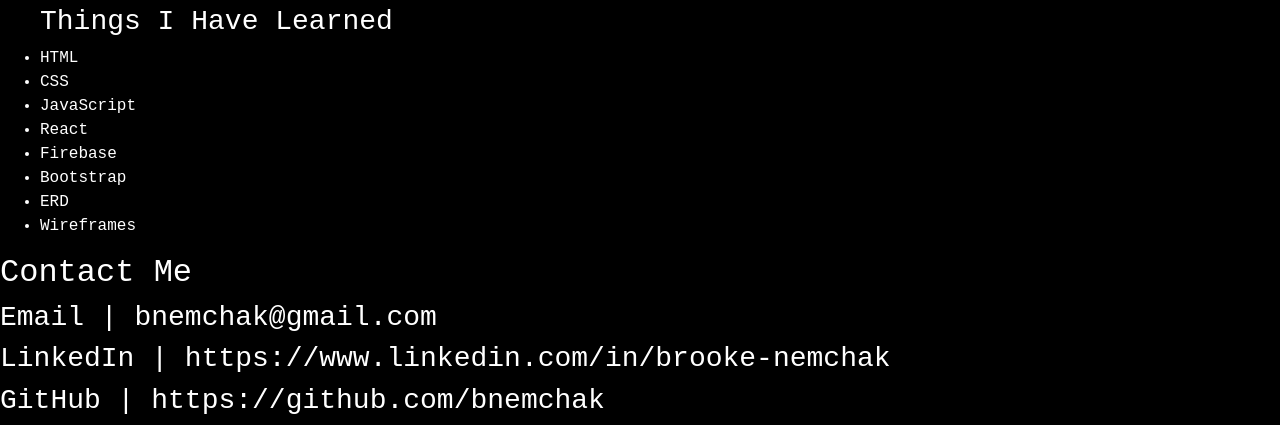
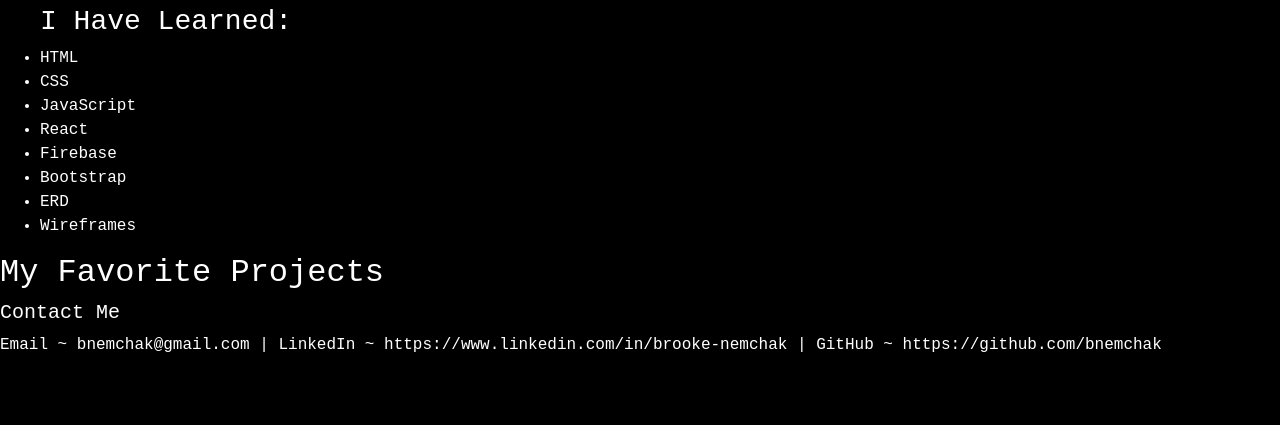
Before and after one commit to bnemchak/personal-bio-site, a website built with webpack: page src/index.html in a window 1280 px wide. Shown: the part 485-910 px from the top of the page. After the commit the page ends 858 px from the top, so only its background shows below. Built offline with nearby package versions, Linux system fonts and the light colour scheme; no server answers.

Commit message:
some format updates

```diff
--- a/src/index.html
+++ b/src/index.html
@@ -29,7 +29,7 @@
 
 
   <div class="fullPage" id="technologiesPage">    <h2>Technologies</h2>
-      <ul> <h3>Things I Have Learned</h3>
+      <ul> <h3>I Have Learned:</h3>
         <li>HTML </li>
         <li>CSS </li>
         <li>JavaScript</li>
@@ -40,13 +40,12 @@
         <li>Wireframes</li>
         </ul>
   </div>
+  <h2> My Favorite Projects</h2>
   <div class="fullPage" id="projectsPage"></div>
   <footer class="page-footer">
     <!-- TODO: Fill in contact info here: Include things like email, LinkedIn, Twitter and GitHub links. -->
-      <h2>Contact Me</h2>
-        <h3>Email | bnemchak@gmail.com</h3>
-        <h3>LinkedIn | https://www.linkedin.com/in/brooke-nemchak</h3>
-        <h3>GitHub | https://github.com/bnemchak</h3>
+      <h5>Contact Me</h5>
+        <p>Email ~ bnemchak@gmail.com | LinkedIn ~ https://www.linkedin.com/in/brooke-nemchak | GitHub ~ https://github.com/bnemchak</p>
   </footer>
   <!-- End Footer -->
 </body>
--- a/src/javascripts/components/projects/projects.scss
+++ b/src/javascripts/components/projects/projects.scss
@@ -7,4 +7,6 @@
 
  .card {
    background-color: black;
+   width: 45%;
+   flex-wrap: wrap;
  }
```
